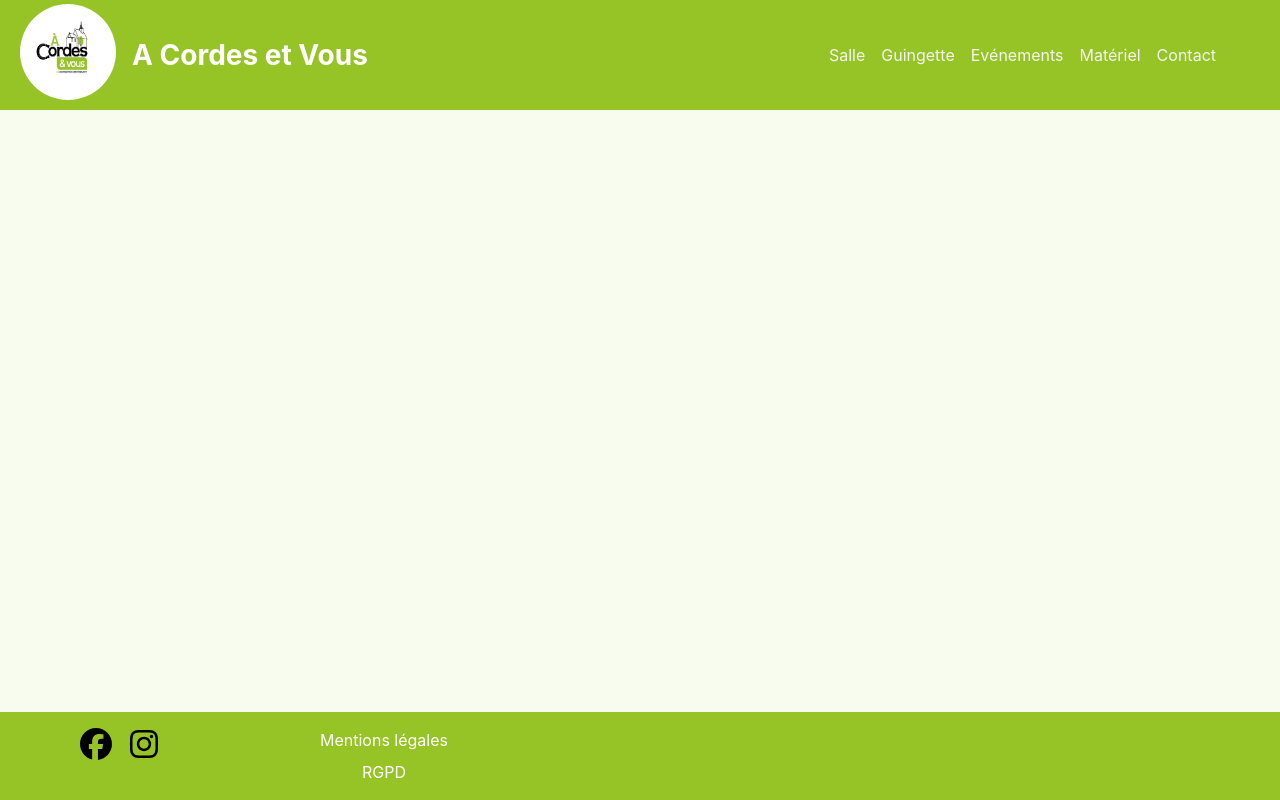
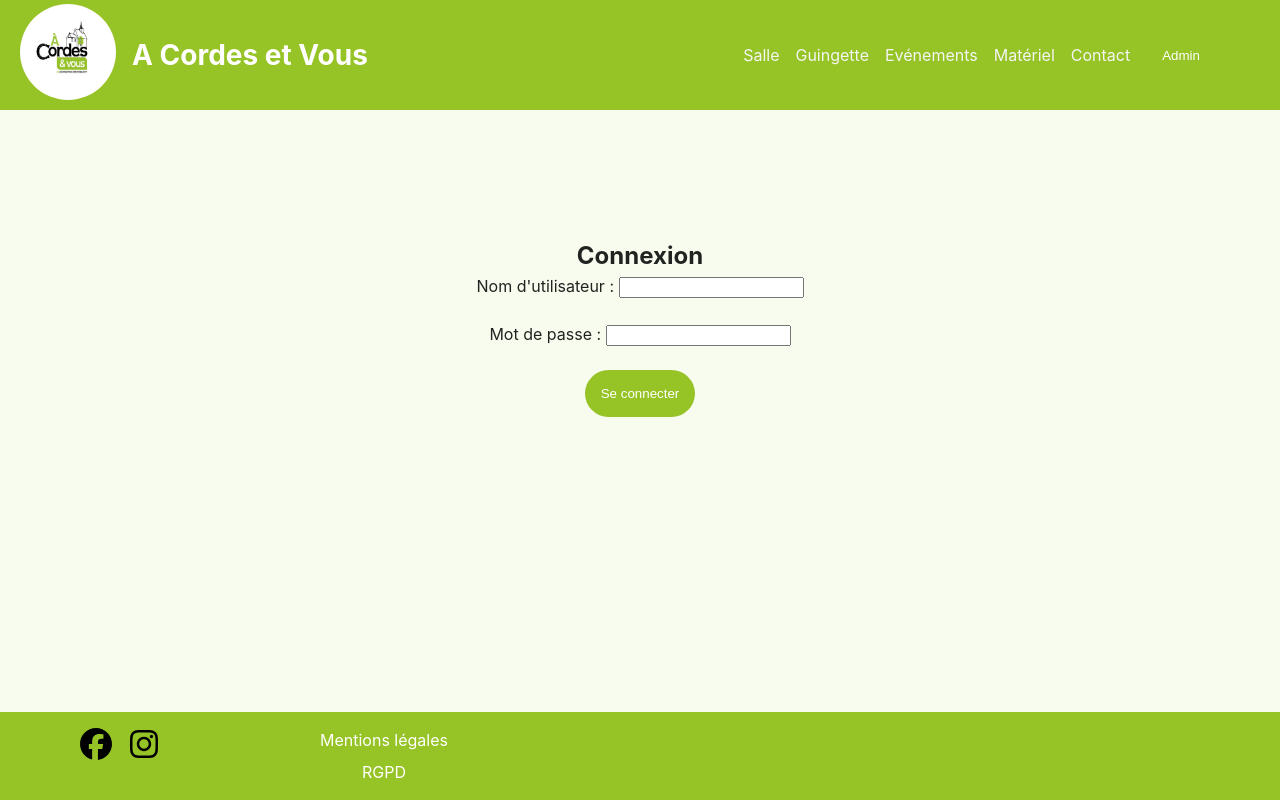
Before and after one commit to MagalyFernandezGarcia/aCordesEtVous, a React (Vite) app in the folder ACordesEtVous/: page /login in a window 1280 px wide. Shown: the top 800 px of the page. Built offline with nearby package versions, Linux system fonts and the light colour scheme; no server answers.

Commit message:
adding log in admin, page and logic

```diff
--- a/ACordesEtVous/src/App.tsx
+++ b/ACordesEtVous/src/App.tsx
@@ -11,9 +11,11 @@ import Events from "./Components/events/Events";
 import MaterialsLocation from "./Components/materialsLocation/MaterialsLocation";
 import Contact from "./Components/contact/Contact";
 import TarifsPage from "./Components/tarifsPage/TarifsPage";
+import Login from "./Container/login/Login";
 
 function App() {
 	const [currentPage, setCurrentPage] = useState("");
+	const [auth, setAuth] = useState("");
 	return (
 		<section className="app">
 			<section className="header">
@@ -53,6 +55,7 @@ function App() {
 						path="/tarifs"
 						element={<TarifsPage onSetCurrentPage={setCurrentPage} />}
 					/>
+					<Route path="/login" element={<Login onSetAuth={setAuth} />} />
 				</Routes>
 			</section>
 			<section className="footer">
--- a/ACordesEtVous/src/Container/BurgerMenu/BurgerMenu.tsx
+++ b/ACordesEtVous/src/Container/BurgerMenu/BurgerMenu.tsx
@@ -56,6 +56,11 @@ const BurgerMenu = () => {
 						Contact
 					</a>
 				</li>
+				<li>
+					<a href="/login" className="menu-item login" onClick={closeMenu}>
+						Admin
+					</a>
+				</li>
 			</ul>
 		</Menu>
 	);
--- a/ACordesEtVous/src/Container/Header/Header.tsx
+++ b/ACordesEtVous/src/Container/Header/Header.tsx
@@ -1,12 +1,14 @@
-import { Link} from "react-router-dom";
+import { Link } from "react-router-dom";
 import BurgerMenu from "../BurgerMenu/BurgerMenu";
 import "./header.css";
-const Header = ({currentPage} : {currentPage :string}) => {
+const Header = ({ currentPage }: { currentPage: string }) => {
 	return (
 		<header className="headerContainer">
 			<section className="linkContainer">
-			<Link to="/"><img className="logo" src="logo.jpg" alt="logo" /></Link>
-			<h1 className="currentPage desktop">A Cordes et Vous</h1>
+				<Link to="/">
+					<img className="logo" src="logo.jpg" alt="logo" />
+				</Link>
+				<h1 className="currentPage desktop">A Cordes et Vous</h1>
 
 				<h1 className="currentPage mobile">{currentPage}</h1>
 			</section>
@@ -16,6 +18,7 @@ const Header = ({currentPage} : {currentPage :string}) => {
 				<Link to="/evenements">Evénements</Link>
 				<Link to="/materiel">Matériel</Link>
 				<Link to="/contact">Contact</Link>
+				<button className="loginBtn">Admin</button>
 			</section>
 			<section className="mobile">
 				<BurgerMenu />
--- /dev/null
+++ b/ACordesEtVous/src/Container/login/Login.tsx
@@ -0,0 +1,62 @@
+import { useState } from "react";
+import { LoginUser } from "../../Services/autServices";
+import "./login.css";
+
+const Login = ({
+	onSetAuth,
+}: {
+	onSetAuth: React.Dispatch<React.SetStateAction<string>>;
+}) => {
+	const [username, setUsername] = useState("");
+	const [password, setPassword] = useState("");
+	const [error, setError] = useState<string | null>();
+
+	const handleSubmit = async (e: React.FormEvent) => {
+		e.preventDefault();
+		setError(null);
+
+		try {
+			const success = await LoginUser(username, password);
+			if (success) {
+				onSetAuth(username);
+				window.location.href = "/";
+			} else {
+				setError("identifiants incorrects");
+			}
+		} catch (error) {
+			setError("une erreur est survenue");
+		}
+	};
+
+	return (
+		<div className="logCard">
+			<h2 className="loginTitle">Connexion</h2>
+			<p>{error}</p>
+			<form className="form" onSubmit={handleSubmit}>
+				<div>
+					<label htmlFor="username">Nom d'utilisateur : </label>
+					<input
+						id="username"
+						type="text"
+						value={username}
+						onChange={(e) => setUsername(e.target.value)}
+					/>
+				</div>
+				<div>
+					<label htmlFor="password">Mot de passe : </label>
+					<input
+						id="password"
+						type="password"
+						value={password}
+						onChange={(e) => setPassword(e.target.value)}
+					/>
+				</div>
+				<button className="loginBtn" type="submit">
+					Se connecter
+				</button>
+			</form>
+		</div>
+	);
+};
+
+export default Login;
--- /dev/null
+++ b/ACordesEtVous/src/Container/login/login.css
@@ -0,0 +1,38 @@
+.logCard {
+	display: flex;
+	flex-direction: column;
+
+	padding: 40px;
+
+	align-items: center;
+	padding-top: 8rem;
+}
+
+.form {
+	display: flex;
+	flex-direction: column;
+	gap: 24px;
+	align-items: center;
+}
+
+.loginBtn {
+	background-color: #96c326;
+	color: white;
+	border: none;
+	padding: 1rem;
+	border-radius: 30px;
+}
+
+.loginBtn:hover {
+	cursor: pointer;
+}
+
+@media (max-width: 768px) {
+	.logCard {
+		padding: 0;
+		padding-top: 4rem;
+	}
+	.loginTitle {
+		padding-bottom: 1rem;
+	}
+}
--- /dev/null
+++ b/ACordesEtVous/src/Services/autServices.ts
@@ -0,0 +1,22 @@
+export async function LoginUser(
+	username: string,
+	password: string
+): Promise<Boolean> {
+	const formData = new URLSearchParams();
+	formData.append("log", username);
+	formData.append("pwd", password);
+
+	try {
+		const response = await fetch("http://quizz.local/wp-login.php", {
+			method: "POST",
+			headers: { "content-Type": "application/x-www-form-urlencoded" },
+			body: formData.toString(),
+			credentials: "include",
+		});
+
+		return response.ok;
+	} catch (error) {
+		console.error("Erreur lors de la connexion", error);
+		throw error;
+	}
+}
```
Lines whose indentation alone changed are shown as unchanged.
